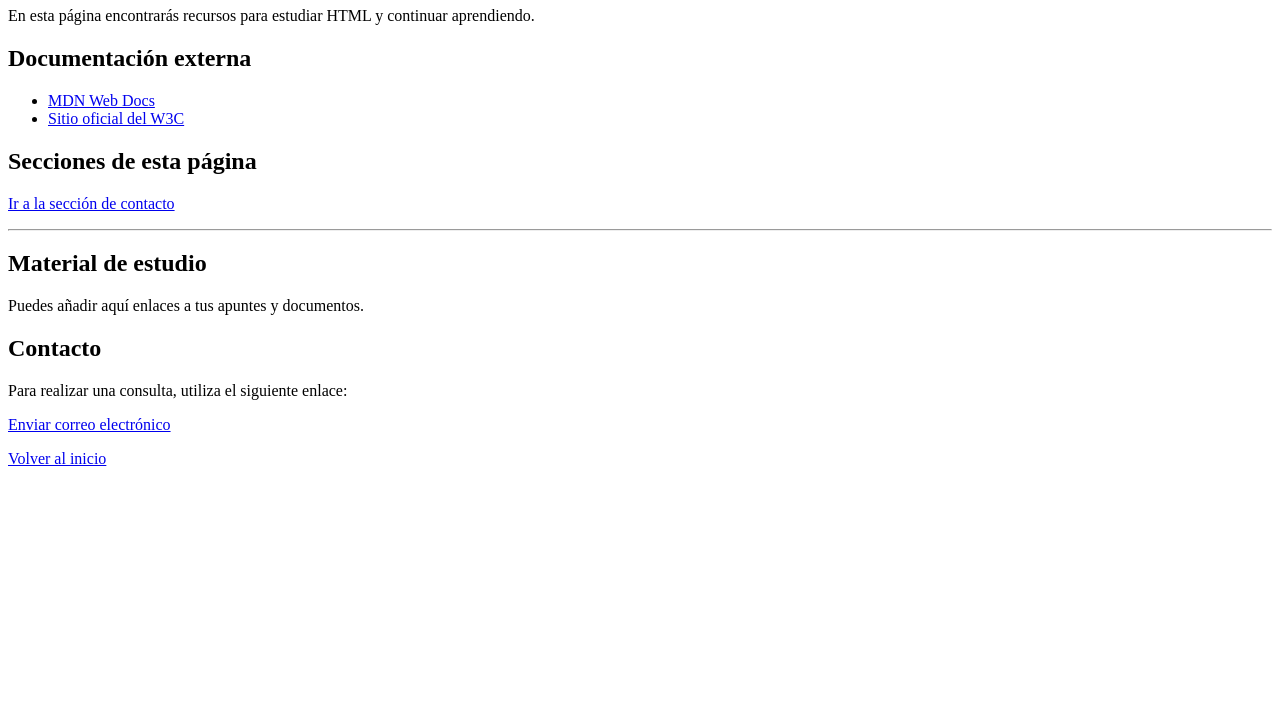
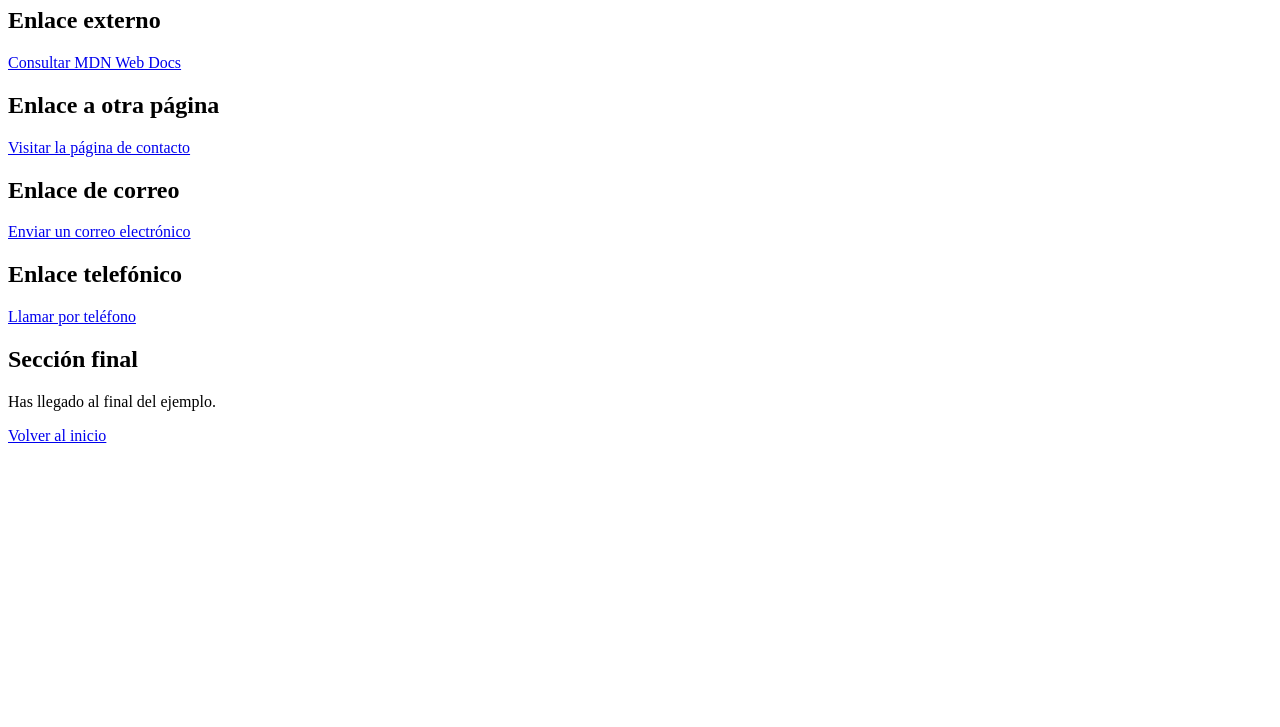
Before and after one commit to sh6ta-thecat/html, a plain HTML site: page enlaces-html.html in a window 1280 px wide. Shown: the part 73-800 px from the top of the page. Drawn offline with Linux system fonts and the light colour scheme.

Commit message:
Update HTML content and links in enlaces-html.html

```diff
--- a/enlaces-html.html
+++ b/enlaces-html.html
@@ -3,59 +3,44 @@
 <head>
     <meta charset="UTF-8">
     <meta name="viewport" content="width=device-width, initial-scale=1.0">
-    <title>Enlaces en HTML</title>
+    <title>Ejemplos de enlaces HTML</title>
 </head>
 <body>
-    <h1>Recursos para aprender desarrollo web</h1>
+    <h1 id="inicio">Ejemplos de enlaces HTML</h1>
 
+    <h2>Enlace externo</h2>
     <p>
-        En esta página encontrarás recursos para estudiar
-        HTML y continuar aprendiendo.
-    </p>
-
-    <h2>Documentación externa</h2>
-
-    <ul>
-        <li>
-            <a href="https://developer.mozilla.org/es/">
-                MDN Web Docs
-            </a>
-        </li>
-        <li>
-            <a href="https://www.w3.org/">
-                Sitio oficial del W3C
-            </a>
-        </li>
-    </ul>
-
-    <h2>Secciones de esta página</h2>
-
-    <p>
-        <a href="#contacto">Ir a la sección de contacto</a>
-    </p>
-
-    <hr>
-
-    <h2>Material de estudio</h2>
-
-    <p>
-        Puedes añadir aquí enlaces a tus apuntes y documentos.
-    </p>
-
-    <h2 id="contacto">Contacto</h2>
-
-    <p>
-        Para realizar una consulta, utiliza el siguiente enlace:
-    </p>
-
-    <p>
-        <a href="mailto:contacto@ejemplo.com">
-            Enviar correo electrónico
+        <a href="https://developer.mozilla.org/es/">
+            Consultar MDN Web Docs
         </a>
     </p>
 
+    <h2>Enlace a otra página</h2>
     <p>
-        <a href="#top">Volver al inicio</a>
+        <a href="contacto.html">
+            Visitar la página de contacto
+        </a>
+    </p>
+
+    <h2>Enlace de correo</h2>
+    <p>
+        <a href="mailto:contacto@ejemplo.com">
+            Enviar un correo electrónico
+        </a>
+    </p>
+
+    <h2>Enlace telefónico</h2>
+    <p>
+        <a href="tel:+51987654321">
+            Llamar por teléfono
+        </a>
+    </p>
+
+    <h2 id="seccion-final">Sección final</h2>
+    <p>Has llegado al final del ejemplo.</p>
+
+    <p>
+        <a href="#inicio">Volver al inicio</a>
     </p>
 </body>
 </html>
```
